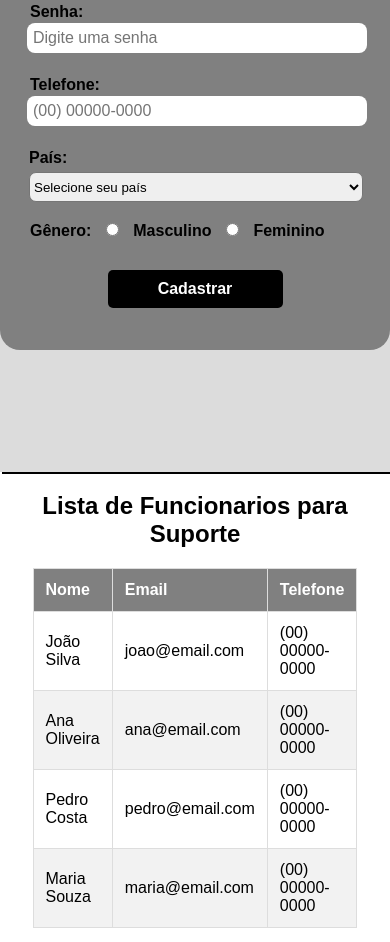
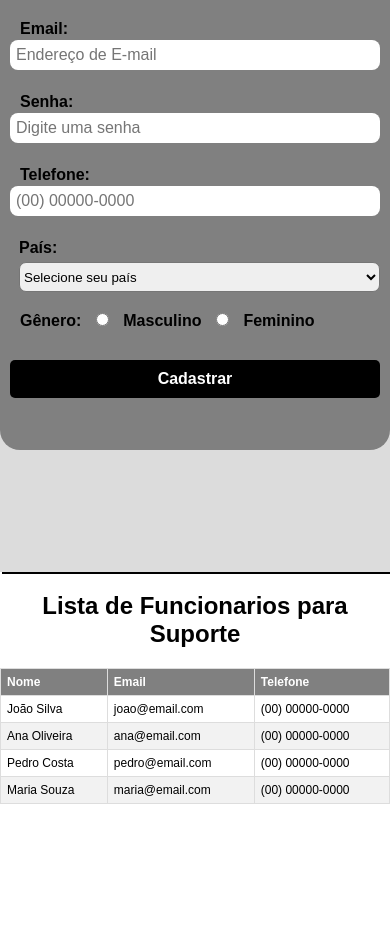
Before and after one commit to Brunohpiovan/cadastro, a plain HTML site: page index.html in a window 390 px wide. Shown: the part 420-1362 px from the top of the page. Drawn offline with Linux system fonts and the light colour scheme.

Commit message:
responsividade

```diff
--- a/style.css
+++ b/style.css
@@ -150,3 +150,54 @@ h2{
     text-align: center;
     margin-top: 20px;
 }
+@media (max-width: 768px) {
+    .cad {
+        width: 90%;
+        padding: 15px;
+    }
+
+    input[type="submit"] {
+        width: 70%;
+    }
+
+    table {
+        width: 95%;
+    }
+
+    th, td {
+        padding: 8px;
+        font-size: 14px;
+    }
+}
+
+@media (max-width: 480px) {
+    .menu div {
+        display: block;
+        text-align: left;
+        padding: 10px;
+        font-size: 15px;
+    }
+
+    .cad {
+        width: 100%;
+        padding: 10px;
+    }
+
+    input[type="submit"] {
+        width: 100%;
+    }
+
+    div#campo > input, #list > select {
+        width: 100%;
+        margin-left: 0;
+    }
+
+    table {
+        width: 100%;
+    }
+
+    th, td {
+        font-size: 12px;
+        padding: 6px;
+    }
+}
```
